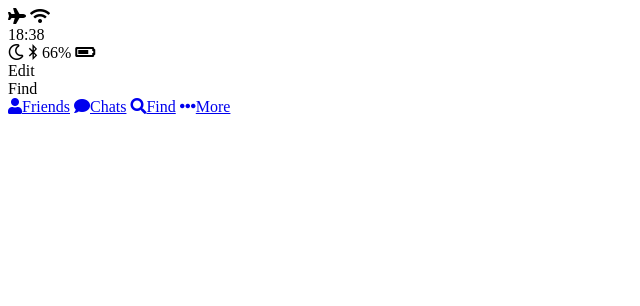
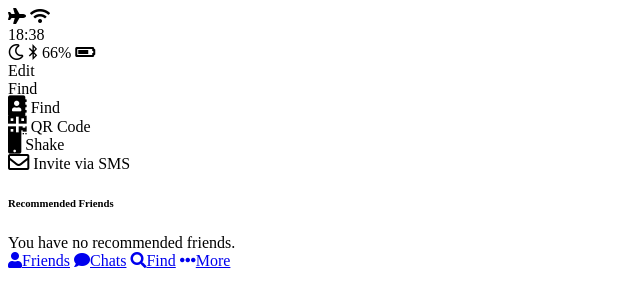
Before and after one commit to tkdghks58/kakao-clone, a plain HTML site: page find.html in a window 1280 px wide. Shown: the whole page, without its empty margins (0-640 px from the left). Drawn offline with Linux system fonts and the light colour scheme.

Commit message:
Find is done

```diff
--- a/find.html
+++ b/find.html
@@ -36,6 +36,34 @@
         <div class="header__column"></div>
       </div>
     </header>
+    <main class="find">
+      <section class="find__options">
+        <div class="find_option">
+          <i class="fas fa-address-book fa-lg"></i>
+          <span class="find__option-title">Find</span>
+        </div>
+        <div class="find_option">
+          <i class="fas fa-qrcode fa-lg"></i>
+          <span class="find__option-title">QR Code</span>
+        </div>
+        <div class="find_option">
+          <i class="fas fa-mobile fa-lg"></i>
+          <span class="find__option-title">Shake</span>
+        </div>
+        <div class="find_option">
+          <i class="far fa-envelope fa-lg"></i>
+          <span class="find__option-title">Invite via SMS</span>
+        </div>
+      </section>
+      <section class="find__recommended">
+        <header><h6 class="recommended__title">Recommended Friends</h6></header>
+        <div class="recommended__none">
+          <span class="recommended__text"
+            >You have no recommended friends.</span
+          >
+        </div>
+      </section>
+    </main>
     <nav class="tab-bar">
       <a href="index.html" class="tab-bar__tab"
         ><i class="fas fa-user"></i
```
